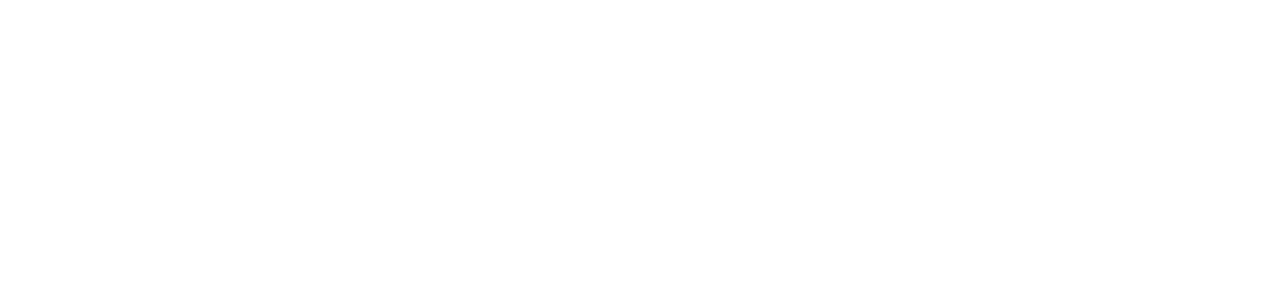
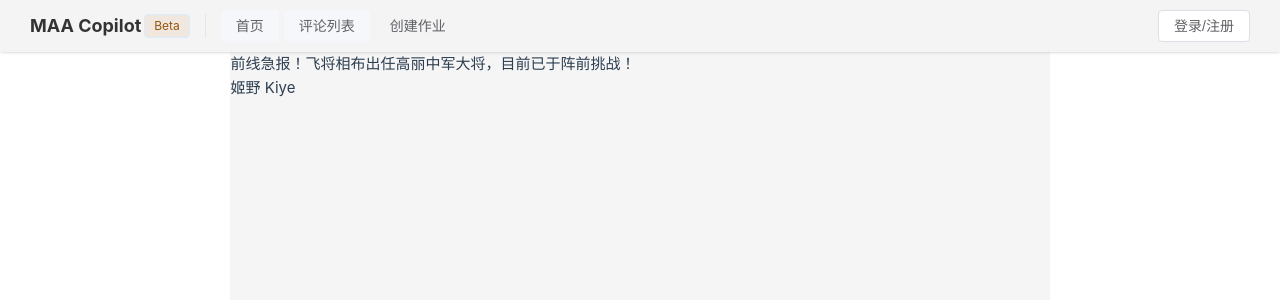
Before and after one commit to Atlan8/AtlanBaseBuilder, a Vue app: page /antiStress in a window 1280 px wide. Before the commit this address had no page. Shown: the top 300 px of the page. Built offline with nearby package versions, Linux system fonts and the light colour scheme.

Commit message:
feat:添加顶部菜单吸顶

```diff
--- a/src/router/index.ts
+++ b/src/router/index.ts
@@ -17,6 +17,11 @@
         name: "home",
         component: () => import("@/views/home/index.vue"),
       },
+      {
+        path: "/antiStress",
+        name: "antiStress",
+        component: () => import("@/views/antiStress/index.vue"),
+      },
     ],
   },
   {
--- a/src/stores/device.ts
+++ b/src/stores/device.ts
@@ -4,9 +4,13 @@
 
 export const useDeviceStore = defineStore("device", {
   state: () => {
+    // 当前设备类型 手机、平板、PC
     const deviceType = ref<DeviceType>(DeviceType.DESKTOP);
+    // 导航菜单高度
+    const navHeight = ref<number>(0);
     return {
       deviceType,
+      navHeight,
     };
   },
 });
--- a/src/views/antiStress/index.vue
+++ b/src/views/antiStress/index.vue
@@ -0,0 +1,33 @@
+<template>
+  <div class="container">
+    <div>{{ title }}</div>
+    <div>{{ author }}</div>
+  </div>
+</template>
+
+<!-- <script lang="ts">
+import { defineComponent } from "vue";
+import { useService } from "./service";
+
+export default defineComponent({
+  setup() {
+    const data = useService();
+    return { data };
+  },
+});
+</script> -->
+
+<script lang="ts" setup>
+import { useService } from "./service";
+
+const { title, author, comment } = useService();
+</script>
+
+<style lang="scss" scoped>
+.container {
+  margin: 0 auto;
+  width: 64vw;
+  height: 100vh;
+  background-color: #f5f5f5;
+}
+</style>
--- /dev/null
+++ b/src/views/layout/components/Header.vue
@@ -0,0 +1,110 @@
+<template>
+  <div style="position: fixed; z-index: 9999; width: 100vw" ref="viewRef">
+    <nav class="layoutNav shadow">
+      <div class="logoView">
+        <div class="titleView">
+          <div class="title">MAA Copilot</div>
+          <el-tag color="rgba(200, 118, 25, 0.1)" style="color: #935610"
+            >Beta</el-tag
+          >
+        </div>
+        <div class="splitVertical"></div>
+      </div>
+      <div class="menuView">
+        <div class="routerButton">
+          <div style="margin-right: 5px">
+            <el-button text :bg="true">首页</el-button>
+          </div>
+          <div style="margin-right: 5px">
+            <el-button text :bg="true" @click="handleToAnti"
+              >评论列表</el-button
+            >
+          </div>
+          <div>
+            <el-button text :bg="false">创建作业</el-button>
+          </div>
+        </div>
+        <div>
+          <el-button>登录/注册</el-button>
+        </div>
+      </div>
+    </nav>
+  </div>
+</template>
+<script lang="ts" setup>
+import router from "@/router";
+import { useDeviceStore } from "@/stores/device";
+import { onMounted, ref } from "vue";
+
+const store = useDeviceStore();
+
+const viewRef = ref();
+const navRect = ref<DOMRect>();
+
+const handleToAnti = () => {
+  router.push({
+    path: "/antiStress",
+  });
+};
+
+onMounted(() => {
+  console.log(viewRef.value.getBoundingClientRect());
+  store.navHeight = viewRef.value.getBoundingClientRect().height;
+});
+
+defineExpose({
+  navRect,
+});
+</script>
+
+<style lang="scss" scoped>
+@mixin flexRowCenter {
+  display: flex;
+  align-items: center;
+}
+@mixin flexCenterSpaceBetween {
+  display: flex;
+  align-items: center;
+  justify-content: space-between;
+}
+
+.layoutNav {
+  background-color: rgb(244 244 245 / var(--tw-bg-opacity));
+  color: #333;
+  padding: 10px 30px;
+  @include flexRowCenter();
+
+  .logoView {
+    @include flexRowCenter();
+    .splitVertical {
+      width: 1px;
+      height: 24px;
+      background: rgb(229 231 235 / var(--tw-bg-opacity));
+      margin: 0 15px;
+    }
+  }
+
+  .menuView {
+    flex: 1;
+    @include flexCenterSpaceBetween();
+
+    .routerButton {
+      @include flexRowCenter();
+    }
+  }
+
+  .titleView {
+    @include flexRowCenter;
+
+    .title {
+      font-weight: 700;
+      font-size: 1.125rem;
+      margin-right: 3px;
+    }
+  }
+}
+.shadow {
+  box-shadow: var(--tw-ring-offset-shadow, 0 0 #0000),
+    var(--tw-ring-shadow, 0 0 #0000), var(--tw-shadow);
+}
+</style>
--- a/src/views/layout/index.vue
+++ b/src/views/layout/index.vue
@@ -1,29 +1,7 @@
 <template>
   <div class="layoutView">
-    <nav class="layoutNav shadow">
-      <div class="logoView">
-        <div class="titleView">
-          <div class="title">MAA Copilot</div>
-          <el-tag color="rgba(200, 118, 25, 0.1)" style="color: #935610"
-            >Beta</el-tag
-          >
-        </div>
-        <div class="splitVertical"></div>
-      </div>
-      <div class="menuView">
-        <div class="routerButton">
-          <div style="margin-right: 5px">
-            <el-button text :bg="true">首页</el-button>
-          </div>
-          <div>
-            <el-button text :bg="false">创建作业</el-button>
-          </div>
-        </div>
-        <div>
-          <el-button>登录/注册</el-button>
-        </div>
-      </div>
-    </nav>
+    <nav-menu ref="navRef"></nav-menu>
+    <div :style="{ width: '100%', height: navHeight + 'px' }"></div>
     <router-view></router-view>
   </div>
 </template>
@@ -36,7 +14,16 @@
 });
 </script> -->
 
-<script lang="ts" setup></script>
+<script lang="ts" setup>
+import { useDeviceStore } from "@/stores/device";
+import { storeToRefs } from "pinia";
+import { ref } from "vue";
+import NavMenu from "./components/Header.vue";
+
+const navRef = ref();
+const store = useDeviceStore();
+const { navHeight } = storeToRefs(store);
+</script>
 
 <style lang="scss" scoped>
 @mixin flexRowCenter {
```
